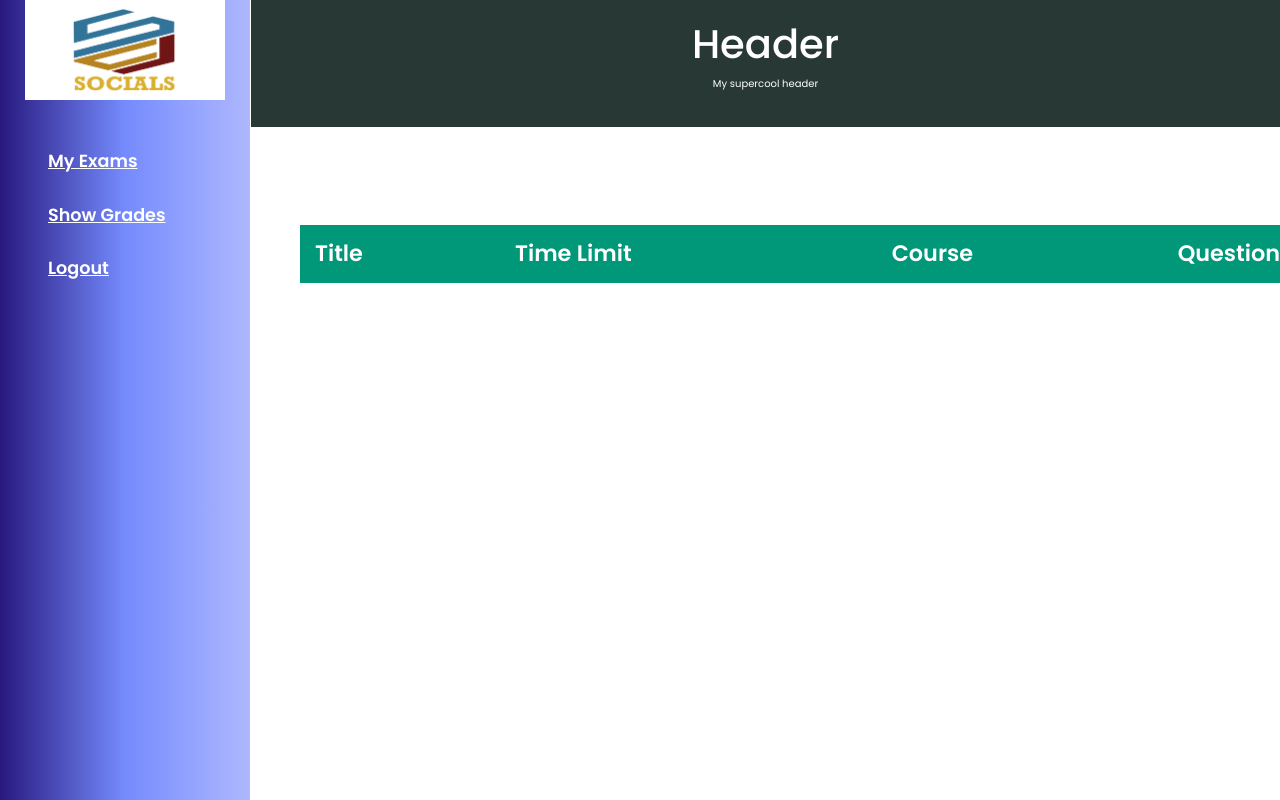
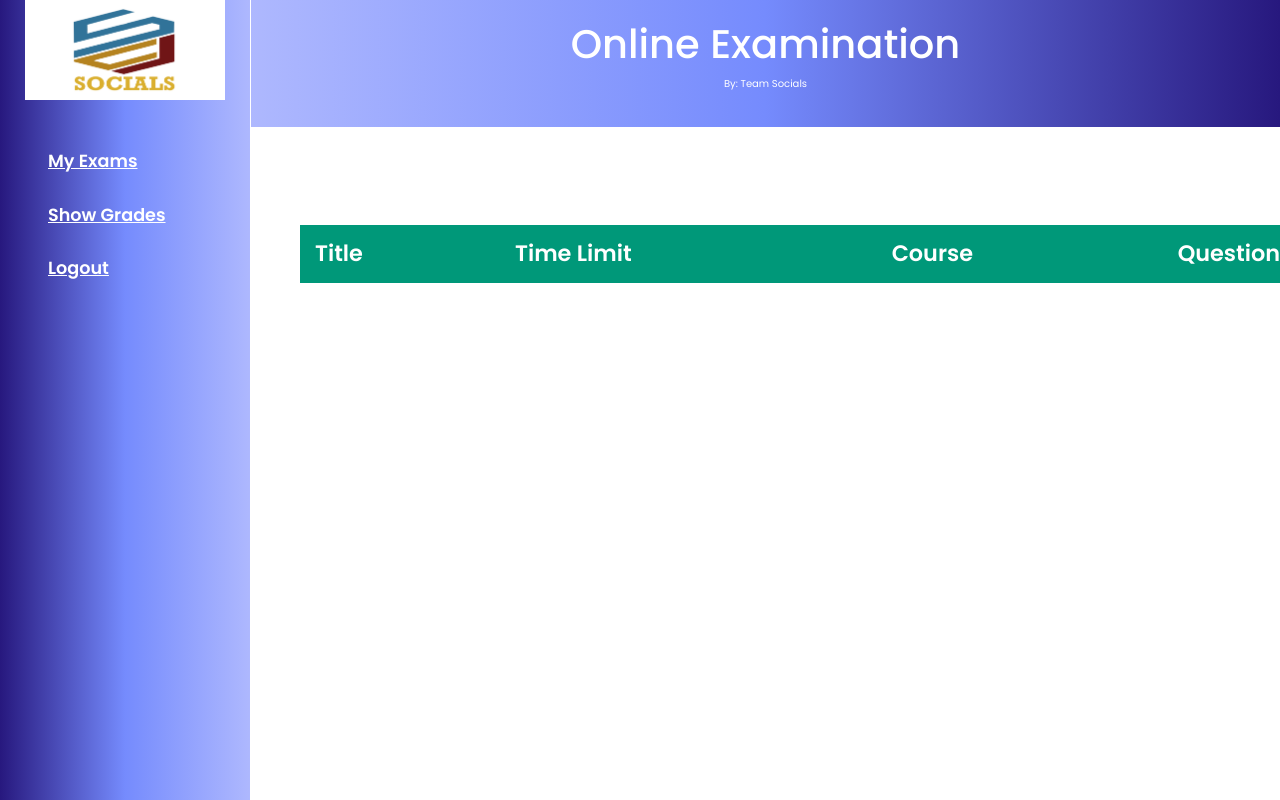
Before and after one commit to 2191727/finals, a PHP site: page /myexams.php in a window 1280 px wide; the page is wider, and only the part inside the window is pictured. Run offline with PHP 8.4, Linux system fonts and the light colour scheme; the visitor is signed in with stand-in values (Sample User, id 1); data that the repository does not hold is empty.

Commit message:
Just changed the header

```diff
--- a/db.php
+++ b/db.php
@@ -1,3 +1,3 @@
 <?php
-    $db = new mysqli("p:localhost", "root", "", "finals_db")
+    $db = new mysqli("p:localhost", "root", "", "finals")
 ?>
--- a/home.css
+++ b/home.css
@@ -98,7 +98,7 @@ i{
 }
 
 .nav li:hover a{
-    color: black;
+    color: rgb(0, 0, 0);
     transition: 0.3s;
 }
 
@@ -121,8 +121,10 @@ i{
 
 .header {
     padding: 20px;
+    width: 100%;
+    display: absolute;
     text-align: center;
-    background: #273835;
+    background: -webkit-linear-gradient(right, #27187E, #758BFD, #AEB8FE);
     color: white;
     font-size: 10px;
   }
--- a/home.php
+++ b/home.php
@@ -18,8 +18,8 @@
 
     <div class="main-content">
         <div class="header">
-            <h1>Header</h1>
-            <p>My supercool header</p>
+            <h1>Online Examination</h1>
+            <p>By: Team Socials</p>
         </div>
         <main>
         </main>
--- a/login.css
+++ b/login.css
@@ -21,8 +21,8 @@ html,body{
   max-width: 390px;
   background: #fff;
   padding: 30px;
-  border-radius: 5px;
-  box-shadow: 0px 15px 20px rgba(0,0,0,0.1);
+  border-radius: 65px;
+  box-shadow: 50px 50px 10px rgba(0,0,0,0.1);
 }
 .wrapper .title-text{
   display: flex;
--- a/myexams.php
+++ b/myexams.php
@@ -69,7 +69,7 @@
                 $servername = 'localhost';
                 $username = 'root';
                 $password = '';
-                $database = 'finals_db';
+                $database = 'finals';
 
                 //create connection
                 $connection = new mysqli($servername, $username, $password, $database);
```
